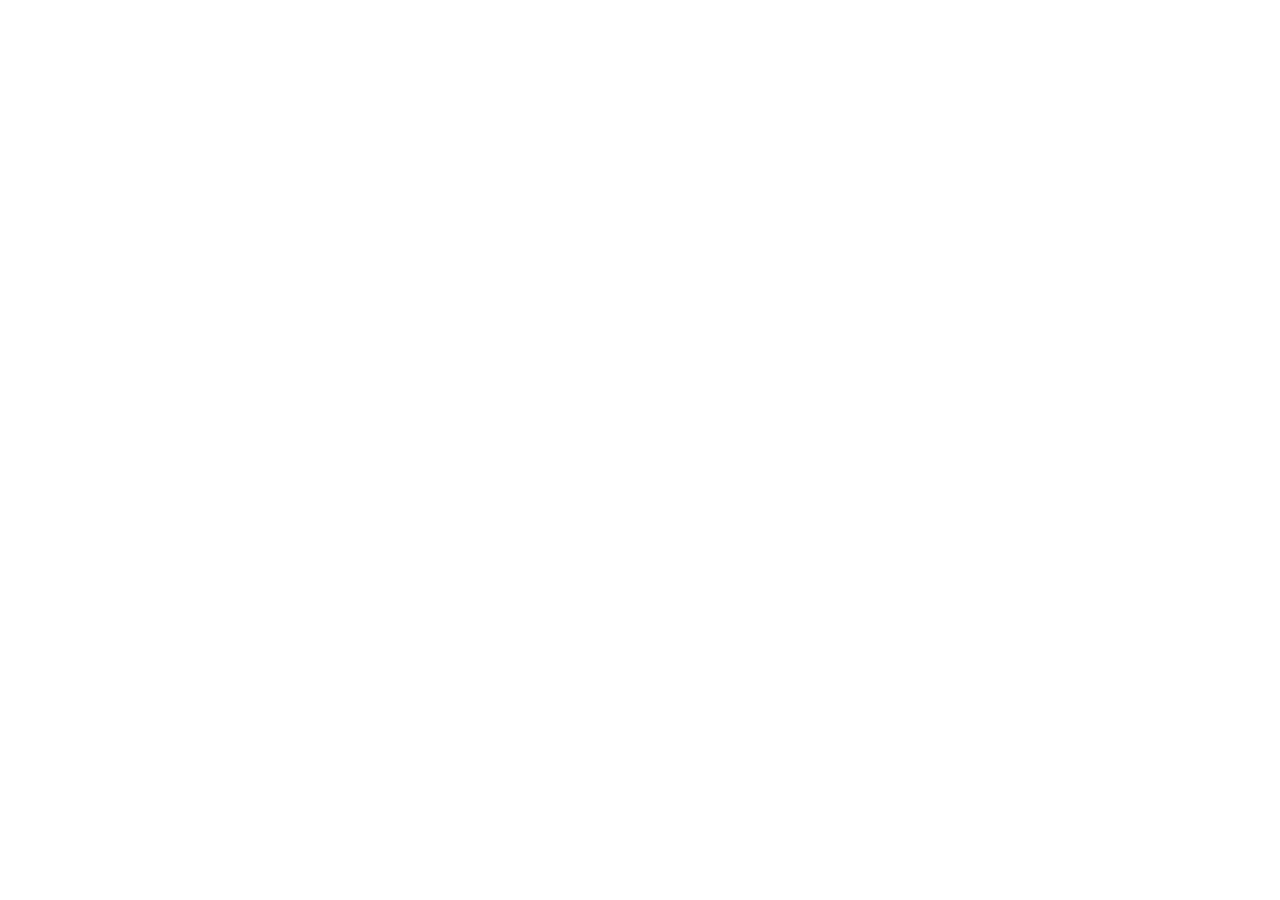
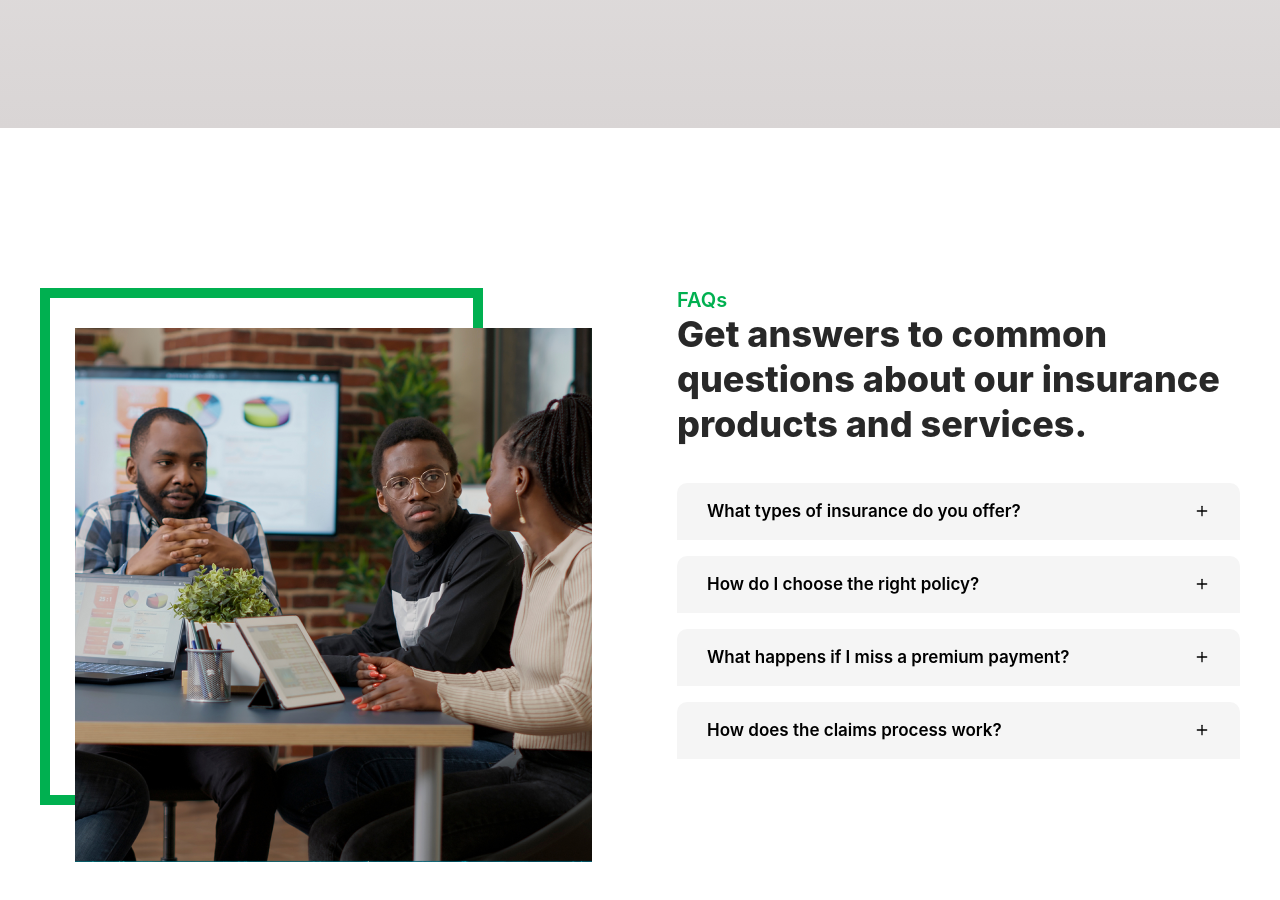
Before and after one commit to marketintelsolutions/Carrier-Insurance, a React (Create React App) app: page / in a window 1280 px wide. Shown: the part 5200-6100 px from the top of the page. Before the commit the page ends 5328 px from the top, so only its background shows below. Built offline with nearby package versions, Linux system fonts and the light colour scheme.

Commit message:
faq section added

```diff
--- a/src/App.js
+++ b/src/App.js
@@ -1,6 +1,7 @@
 import Banner from "./components/Landing/Banner";
 import SectionFive from "./components/Landing/SectionFive";
 import SectionFour from "./components/Landing/SectionFour";
+import SectionSeven from "./components/Landing/SectionSeven";
 import SectionSix from "./components/Landing/SectionSix";
 import SectionThree from "./components/Landing/SectionThree";
 import SectionTwo from "./components/Landing/SectionTwo";
@@ -16,6 +17,7 @@ function App() {
       <SectionFour />
       <SectionFive />
       <SectionSix />
+      <SectionSeven />
     </div>
   );
 }
--- /dev/null
+++ b/src/components/Landing/SectionSeven.js
@@ -0,0 +1,71 @@
+import React, { useState } from 'react'
+import { FiMinus, FiPlus } from 'react-icons/fi'
+
+const accordion = [
+    {
+        heading: 'What types of insurance do you offer?',
+        text: 'tempus eu. Integer placerat mi sem, vel imperdiet nunc bibendu m eget. Nunc luctus quam vitae facilisis.'
+    },
+    {
+        heading: 'How do I choose the right policy?',
+        text: 'We help you choose the right policy by assessing your needs, budget, and circumstances. Our experts provide personalized recommendations based on thorough analysis.'
+    },
+    {
+        heading: 'What happens if I miss a premium payment?',
+        text: 'Missing a premium payment may result in a grace period. Contact us immediately to discuss payment options and maintain your coverage without interruption.'
+    },
+    {
+        heading: 'How does the claims process work?',
+        text: 'Our claims process is straightforward. Report the incident, submit required documentation, and our dedicated team will guide you through each step to ensure quick resolution.'
+    },
+]
+
+const SectionSeven = () => {
+    const [activeIndex, setActiveIndex] = useState(null);
+
+    const toggleAccordion = (index) => {
+        setActiveIndex(activeIndex === index ? null : index);
+    }
+
+    return (
+        <section className='w-full max-w-max mx-auto py-40 flex gap-[194px]'>
+            <div className='relative border-[10px] border-primaryGreen w-full h-[517px] max-w-[443px]'>
+                <div className='w-[517px] absolute top-[30px] left-[25px]'>
+                    <img src="/images/people.png" alt="people" className='w-full object-cover' />
+                </div>
+            </div>
+            <div className='w-full'>
+                <p className="w-[50.51px] h-5 text-[#00b050] text-xl font-semibold font-['Inter'] leading-tight">FAQs</p>
+                <h2 className="mt-1 text-[#282828] text-4xl font-extrabold font-['Inter'] leading-[45px]">Get answers to common questions about our insurance products and services.</h2>
+
+                <div className='mt-9 flex flex-col gap-4'>
+                    {accordion.map((item, index) => (
+                        <div key={index}>
+                            <button
+                                className='w-full bg-[#F5F5F5] px-[30px] py-5 rounded-t-[10px] flex justify-between items-center cursor-pointer'
+                                onClick={() => toggleAccordion(index)}
+                            >
+                                <h3 className="text-black text-[17px] font-semibold font-['Inter'] leading-[17px]">
+                                    {item.heading}
+                                </h3>
+                                <span className='transition-transform duration-300'>
+                                    {activeIndex === index ? <FiMinus /> : <FiPlus />}
+                                </span>
+                            </button>
+                            <div
+                                className={`px-[30px] bg-[#F5F5F5] rounded-b-[10px] overflow-hidden transition-all duration-300 ${activeIndex === index ? 'max-h-[1000px] pb-5 opacity-100' : 'max-h-0 opacity-0'
+                                    }`}
+                            >
+                                <p className="text-[#7a7a7a] text-base font-normal font-['Roboto'] leading-relaxed">
+                                    {item.text}
+                                </p>
+                            </div>
+                        </div>
+                    ))}
+                </div>
+            </div>
+        </section>
+    )
+}
+
+export default SectionSeven
--- a/src/components/Landing/SectionSix.js
+++ b/src/components/Landing/SectionSix.js
@@ -3,6 +3,7 @@ import { FaArrowRightLong } from 'react-icons/fa6'
 
 const SectionSix = () => {
     return (
+        <div className=' bg-gradient-to-b from-[#fff] to-[#D9D5D5]'>
             <section className='py-40 w-full max-w-max mx-auto'>
                 <h1 className="w-[291.73px] h-[72px] text-[#00b050] text-6xl font-bold font-['Montserrat'] leading-[72px]">Claims </h1>
                 <p className="w-[626px] mt-9 text-[#5a5a5a] text-2xl font-normal font-['Inter'] leading-[34px]">Our claims process is designed to make things simple, efficient, and supportive during times of need.</p>
@@ -55,6 +56,7 @@ const SectionSix = () => {
                     </div>
                 </div>
             </section>
+        </div >
     )
 }
 
```
Also changed, not shown: public/images/people.png (added). Lines whose indentation alone changed are shown as unchanged.
